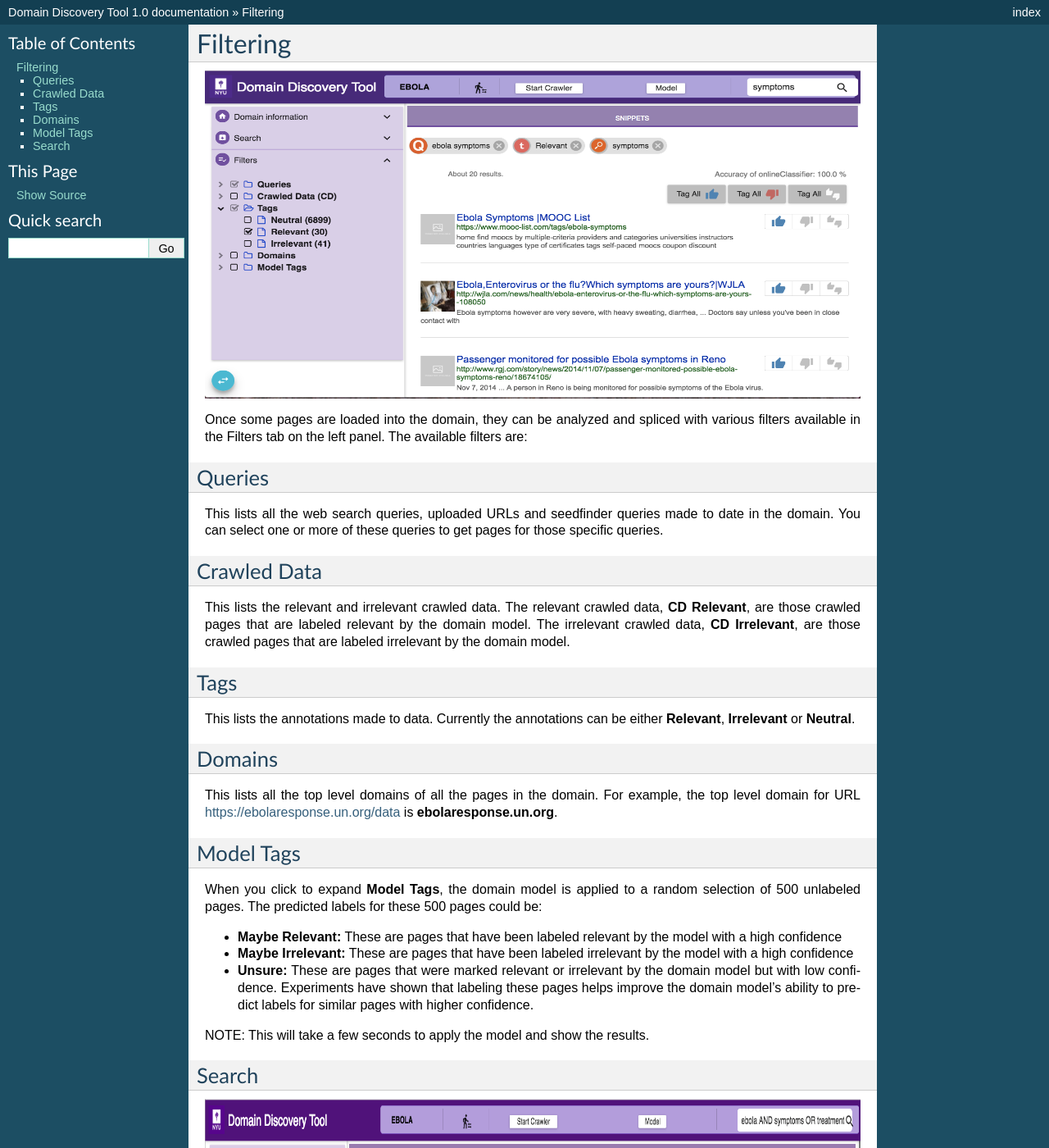
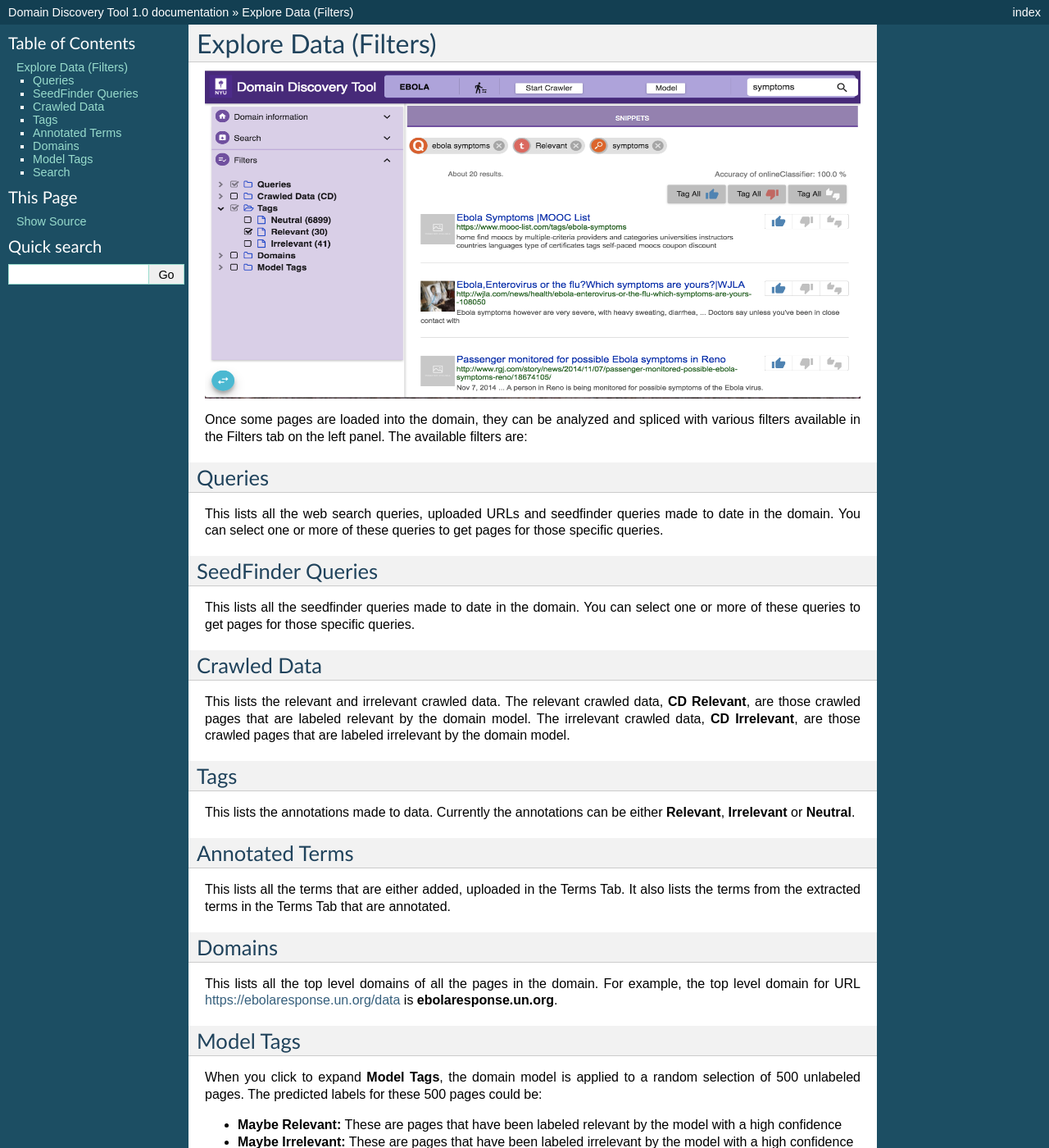
Before and after one commit to VIDA-NYU/domain_discovery_tool, a Sphinx documentation site: the page built from docs/filter.rst, in a window 1280 px wide and 1400 px high. Shown: the whole window at 82% size. Built offline with Sphinx 7.4.7, drawn with Linux system fonts in a browser that asks for light colours; some of the changed text lies outside the part shown.

```diff
--- a/docs/filter.rst
+++ b/docs/filter.rst
@@ -1,5 +1,5 @@
-Filtering
----------
+Explore Data (Filters)
+----------------------
 
 .. image:: filters.png
    :width: 800px
@@ -14,6 +14,11 @@ Queries
 
 This lists all the web search queries, uploaded URLs and seedfinder queries made to date in the domain. You can select one or more of these queries to get pages for those specific queries.
 
+SeedFinder Queries
+~~~~~~~~~~~~~~~~~~
+
+This lists all the seedfinder queries made to date in the domain. You can select one or more of these queries to get pages for those specific queries.
+
 Crawled Data
 ~~~~~~~~~~~~
 
@@ -23,6 +28,11 @@ Tags
 ~~~~
 
 This lists the annotations made to data. Currently the annotations can be either **Relevant**, **Irrelevant** or **Neutral**.
+
+Annotated Terms
+~~~~~~~~~~~~~~~
+
+This lists all the terms that are either added, uploaded in the Terms Tab. It also lists the terms from the extracted terms in the Terms Tab that are annotated.
 
 Domains
 ~~~~~~~
```
Also changed, not shown: docs/load_data.rst (+15 -1 lines), docs/seedfinder_search.png.
